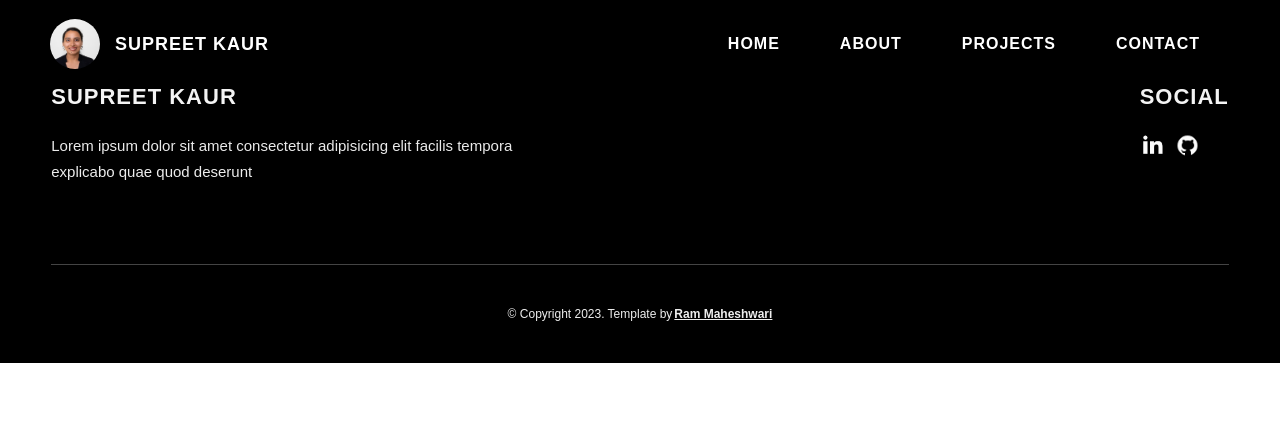
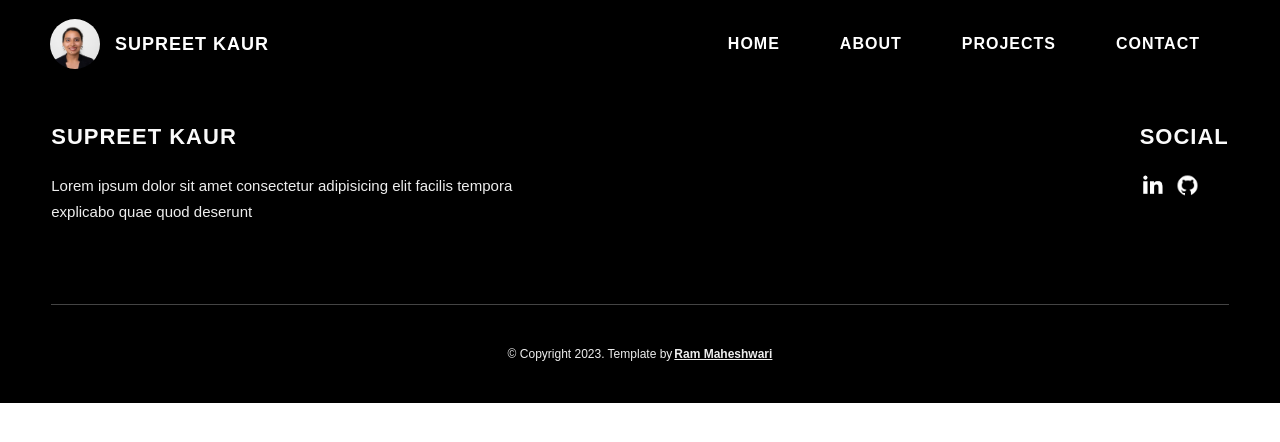
Before and after one commit to isupreetk/portfolio-website, a React (Create React App) app: page /project in a window 1280 px wide. Shown: the top 442 px of the page. Built offline with nearby package versions, Linux system fonts and the light colour scheme.

Commit message:
add arrow to footer - takes you to top

```diff
--- a/src/components/Footer/Footer.jsx
+++ b/src/components/Footer/Footer.jsx
@@ -1,11 +1,18 @@
 import "./Footer.scss";
 import LinkedInIcon from "../../assets/icons/linkedin-icon.png";
 import GitHubIcon from "../../assets/icons/github-icon.png";
+import UpArrowIcon from "../../assets/icons/up-arrow.svg";
 
 function Footer() {
-    return (
-        <footer class="main-footer">
-          {/* <i class="mdi mdi-chevron-double-up page-link" dest="home"></i> */}
+  return (
+    <footer class="main-footer">
+      <div className="chevron-container">
+      <a href="/">
+        <div className="chevron-wrapper">
+        <img src={UpArrowIcon} className="chevron-double-up" alt="Up Arrow" />
+      </div>
+      </a>
+      </div>
       <div class="main-container">
         <div class="main-footer__upper">
           <div class="main-footer__row main-footer__row-1">
@@ -42,12 +49,12 @@ function Footer() {
         <div class="main-footer__lower">
           &copy; Copyright 2023. Template by
           <a rel="noreferrer" target="_blank" href="https://rammaheshwari.com"
-            >Ram Maheshwari</a
+          >Ram Maheshwari</a
           >
         </div>
       </div>
     </footer>
-    )
+  )
 }
 
 export default Footer;
--- a/src/components/Footer/Footer.scss
+++ b/src/components/Footer/Footer.scss
@@ -1,23 +1,50 @@
-footer .mdi-chevron-double-up {
-    background: #e31b6d;
-    cursor: pointer;
-    font-size: 30pt;
-    height: 50px;
-    left: 0;
-    line-height: 40pt;
-    margin: 0 auto;
-    position: absolute;
-    right: 0;
-    top: -25px;
-    transition: background 0.5s;
-    width: 47px;
+.main-footer {
+    // background: #000;
+    // color: #fff;
+
+    align-items: flex-start;
+    background: #000;
+    color: #fff;
+    justify-content: center;
+    display: flex;
+    width: 100%;
+    flex-direction: column;
 }
 
+.chevron-container {
+    display: flex;
+    align-items: center;
+    justify-content: center;
+    width: 100%;
+}
 
-.main-footer {
-    background: #000;
-    color: #fff;
+.chevron-wrapper {
+    width: 40px;
+    height: 40px;
+    // background: #e31b6d;
+    background: #fff;
+    display: flex;
+    align-items: center;
+    justify-content: center;
+    // position: absolute;
+    position: relative;
+    top: -20px;
 }
+
+.chevron-double-up {
+
+    cursor: pointer;
+    // font-size: 30pt;
+    height: 25px;
+    // left: 0;
+    // line-height: 40pt;
+    // margin: 0 auto;
+    // right: 0;
+    // top: -25px;
+    // transition: background 0.5s;
+    // width: 40px;
+}
+
 
 .main-footer__upper {
     display: flex;
```
Also changed, not shown: src/assets/icons/up-arrow.svg (added).
